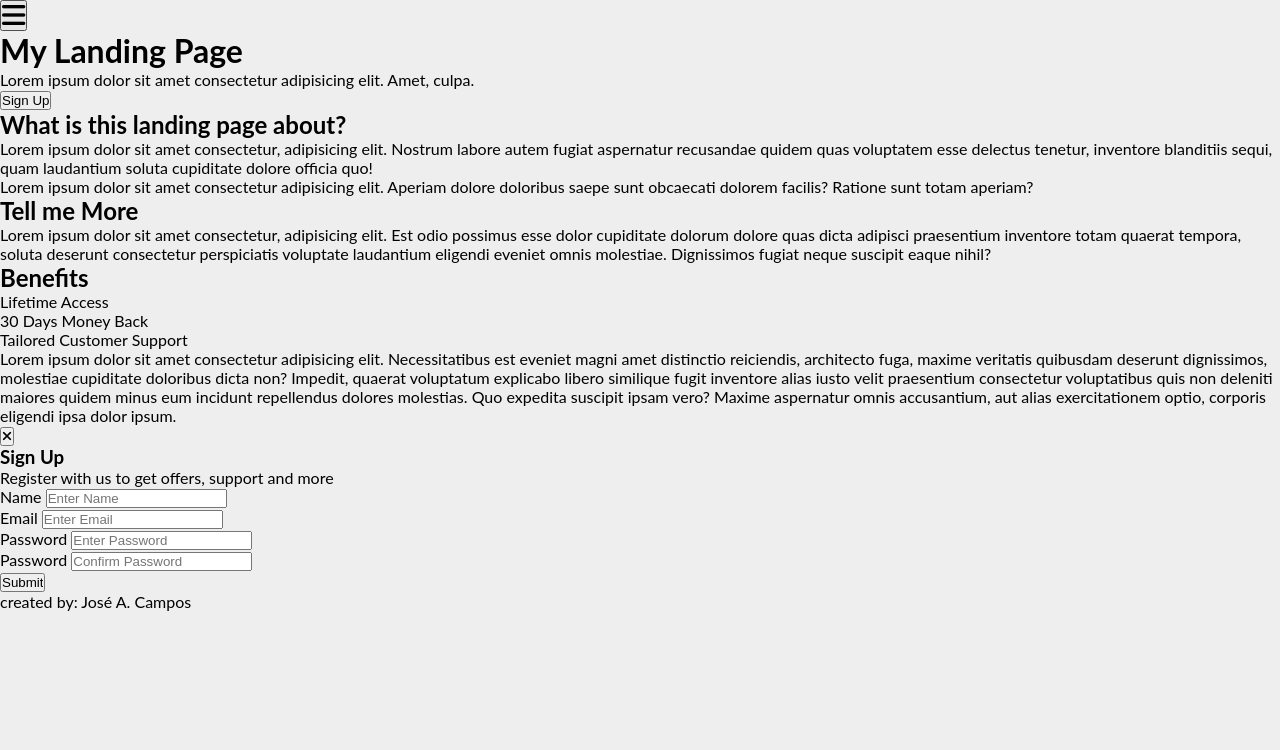
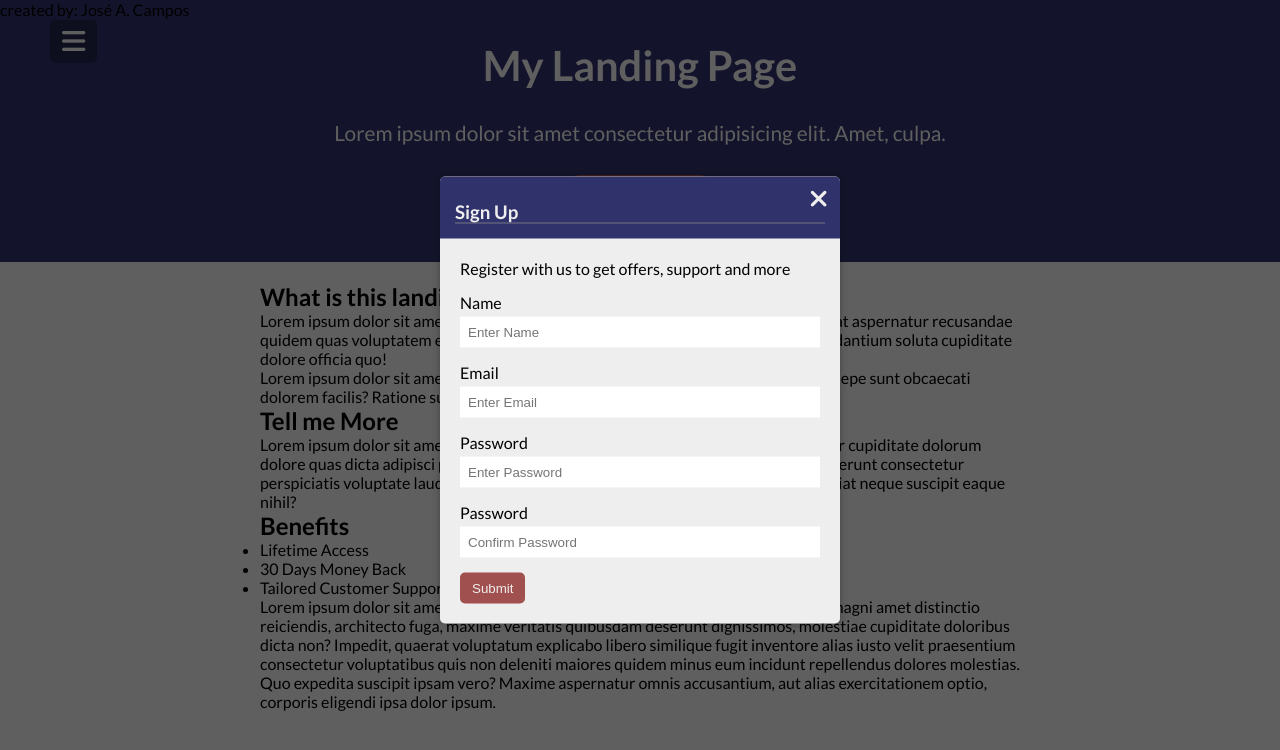
Before and after one commit to camposCode/landingPageSliderModal, a plain HTML site: page index.html in a window 1280 px wide. Drawn offline with Linux system fonts and the light colour scheme.

Commit message:
modal styled

```diff
--- a/index.html
+++ b/index.html
@@ -1,12 +1,17 @@
 <!DOCTYPE html>
 <html lang="en">
+
 <head>
     <meta charset="UTF-8">
     <meta name="viewport" content="width=device-width, initial-scale=1.0">
     <link rel="stylesheet" href="https://cdnjs.cloudflare.com/ajax/libs/font-awesome/6.4.2/css/all.min.css">
+    <link rel="preconnect" href="https://fonts.googleapis.com">
+    <link rel="preconnect" href="https://fonts.gstatic.com" crossorigin>
+    <link href="https://fonts.googleapis.com/css2?family=Lato:wght@100;400;700;900&display=swap" rel="stylesheet">
     <link rel="stylesheet" href="style.css">
     <title>LandingPage Layout</title>
 </head>
+
 <body>
     <nav>
         <div class="logo">
@@ -31,11 +36,17 @@
 
     <div class="container">
         <h2>What is this landing page about?</h2>
-        <p>Lorem ipsum dolor sit amet consectetur, adipisicing elit. Nostrum labore autem fugiat aspernatur recusandae quidem quas voluptatem esse delectus tenetur, inventore blanditiis sequi, quam laudantium soluta cupiditate dolore officia quo!</p>
-        <p>Lorem ipsum dolor sit amet consectetur adipisicing elit. Aperiam dolore doloribus saepe sunt obcaecati dolorem facilis? Ratione sunt totam aperiam?</p>
+        <p>Lorem ipsum dolor sit amet consectetur, adipisicing elit. Nostrum labore autem fugiat aspernatur recusandae
+            quidem quas voluptatem esse delectus tenetur, inventore blanditiis sequi, quam laudantium soluta cupiditate
+            dolore officia quo!</p>
+        <p>Lorem ipsum dolor sit amet consectetur adipisicing elit. Aperiam dolore doloribus saepe sunt obcaecati
+            dolorem facilis? Ratione sunt totam aperiam?</p>
 
         <h2>Tell me More</h2>
-        <p>Lorem ipsum dolor sit amet consectetur, adipisicing elit. Est odio possimus esse dolor cupiditate dolorum dolore quas dicta adipisci praesentium inventore totam quaerat tempora, soluta deserunt consectetur perspiciatis voluptate laudantium eligendi eveniet omnis molestiae. Dignissimos fugiat neque suscipit eaque nihil?</p>
+        <p>Lorem ipsum dolor sit amet consectetur, adipisicing elit. Est odio possimus esse dolor cupiditate dolorum
+            dolore quas dicta adipisci praesentium inventore totam quaerat tempora, soluta deserunt consectetur
+            perspiciatis voluptate laudantium eligendi eveniet omnis molestiae. Dignissimos fugiat neque suscipit eaque
+            nihil?</p>
 
         <h2>Benefits</h2>
         <ul>
@@ -44,7 +55,12 @@
             <li>Tailored Customer Support</li>
         </ul>
 
-        <p>Lorem ipsum dolor sit amet consectetur adipisicing elit. Necessitatibus est eveniet magni amet distinctio reiciendis, architecto fuga, maxime veritatis quibusdam deserunt dignissimos, molestiae cupiditate doloribus dicta non? Impedit, quaerat voluptatum explicabo libero similique fugit inventore alias iusto velit praesentium consectetur voluptatibus quis non deleniti maiores quidem minus eum incidunt repellendus dolores molestias. Quo expedita suscipit ipsam vero? Maxime aspernatur omnis accusantium, aut alias exercitationem optio, corporis eligendi ipsa dolor ipsum.</p>
+        <p>Lorem ipsum dolor sit amet consectetur adipisicing elit. Necessitatibus est eveniet magni amet distinctio
+            reiciendis, architecto fuga, maxime veritatis quibusdam deserunt dignissimos, molestiae cupiditate doloribus
+            dicta non? Impedit, quaerat voluptatum explicabo libero similique fugit inventore alias iusto velit
+            praesentium consectetur voluptatibus quis non deleniti maiores quidem minus eum incidunt repellendus dolores
+            molestias. Quo expedita suscipit ipsam vero? Maxime aspernatur omnis accusantium, aut alias exercitationem
+            optio, corporis eligendi ipsa dolor ipsum.</p>
     </div>
 
 
@@ -59,34 +75,34 @@
             </div>
             <div class="modal-content">
                 <p>Register with us to get offers, support and more</p>
-                <form
-                    class="modal-form">
+                <form class="modal-form">
                     <div>
                         <label for="name">Name</label>
                         <input
                             type="text"
-                            id="name" placeholder="Enter Name">
+                            id="name" placeholder="Enter Name"
+                            class="form-input">
                     </div>
                     <div>
                         <label for="email">Email</label>
                         <input
-                            type="text" id="email" placeholder="Enter Email">
+                            type="text" id="email" placeholder="Enter Email"
+                            class="form-input">
                     </div>
                     <div>
                         <label for="password">Password</label>
                         <input
-                        type="text"
-                        id="password" placeholder="Enter Password">
+                            type="text" id="password" placeholder="Enter Password"
+                            class="form-input">
                     </div>
                     <div>
                         <label for="password2">Password</label>
                         <input
-                        type="password" id="password2" placeholder="Confirm Password">
+                            type="password" id="password2" placeholder="Confirm Password"
+                            class="form-input">
                     </div>
                     <input
-                    type="submit"
-                    value="Submit"
-                    class="submit-btn">
+                        type="submit" value="Submit" class="submit-btn">
                 </form>
             </div>
         </div>
@@ -96,4 +112,5 @@
 
     <script src="script.js"></script>
 </body>
+
 </html>
--- a/style.css
+++ b/style.css
@@ -78,3 +78,120 @@ nav a:hover{
     font-size: 1.9rem;
     font-weight: 700;
 }
+
+/* *********HEADER******* */
+header{
+    background-color: var(--primary-color);
+    color: var(--white);
+    font-size: 130%;
+    position: relative;
+    padding: 4rem 1.5rem;
+    text-align: center;
+}
+
+header h1{
+    margin: 0;
+}
+
+header p{
+    margin: 3rem 0;
+}
+
+
+/* *******BUTTONS***** */
+button, input[type='submit']{
+    background-color: var(--brown-light);
+    border: 0;
+    border-radius: 5px;
+    color: var(--white);
+    cursor: pointer;
+    padding: 8px 1.2rem;
+}
+
+button:focus{
+    outline: none;
+}
+
+.toggle{
+    background-color: rgba(0, 0, 0, 0.3);
+    position: absolute;
+    top: 2rem;
+    left: 5rem;
+}
+
+.cta-btn{
+    padding: 1.2rem 3rem;
+    font-size: 2rem;
+}
+
+.close-btn{
+    background: transparent;
+    font-size: 2.5rem;
+    position: absolute;
+    top: 0;
+    right: 0;
+
+}
+
+/* *********CONTAINER****** */
+.container{
+    padding: 2rem;
+    margin: 0 auto;
+    max-width: 100%;
+    width: 80rem;
+}
+
+/* ************MODAL********* */
+.modal-container{
+    background-color: rgba(0, 0, 0, 0.6);
+    /* display: none; */
+    position: fixed;
+    top: 0;
+    left: 0;
+    bottom: 0;
+    right: 0;
+}
+
+.modal{
+    background-color: var(--white);
+    border-radius: 5px;
+    box-shadow: 0 0 1rem rgba(0, 0, 0, 0.3);
+    position: absolute;
+    overflow: hidden;
+    top: 50%;
+    left: 50%;
+    transform: translate(-50%, -50%);
+    max-width: 100%;
+    width: 40rem;
+}
+
+.modal-header{
+    background: var(--primary-color);
+    color: var(--white);
+    padding: 1.5rem;
+}
+
+.modal-header h3{
+    margin: 0;
+    margin-top: 9px;
+    border-bottom: 1px solid var(--grey);
+}
+
+.modal-content{
+    padding: 2rem;
+}
+
+.modal-form div{
+    margin: 1.5rem 0;
+}
+
+.modal-form label{
+    display: block;
+    margin-bottom: 5px;
+}
+
+.modal-form .form-input{
+    padding: 8px;
+    width: 100%;
+    border: none;
+}
```
